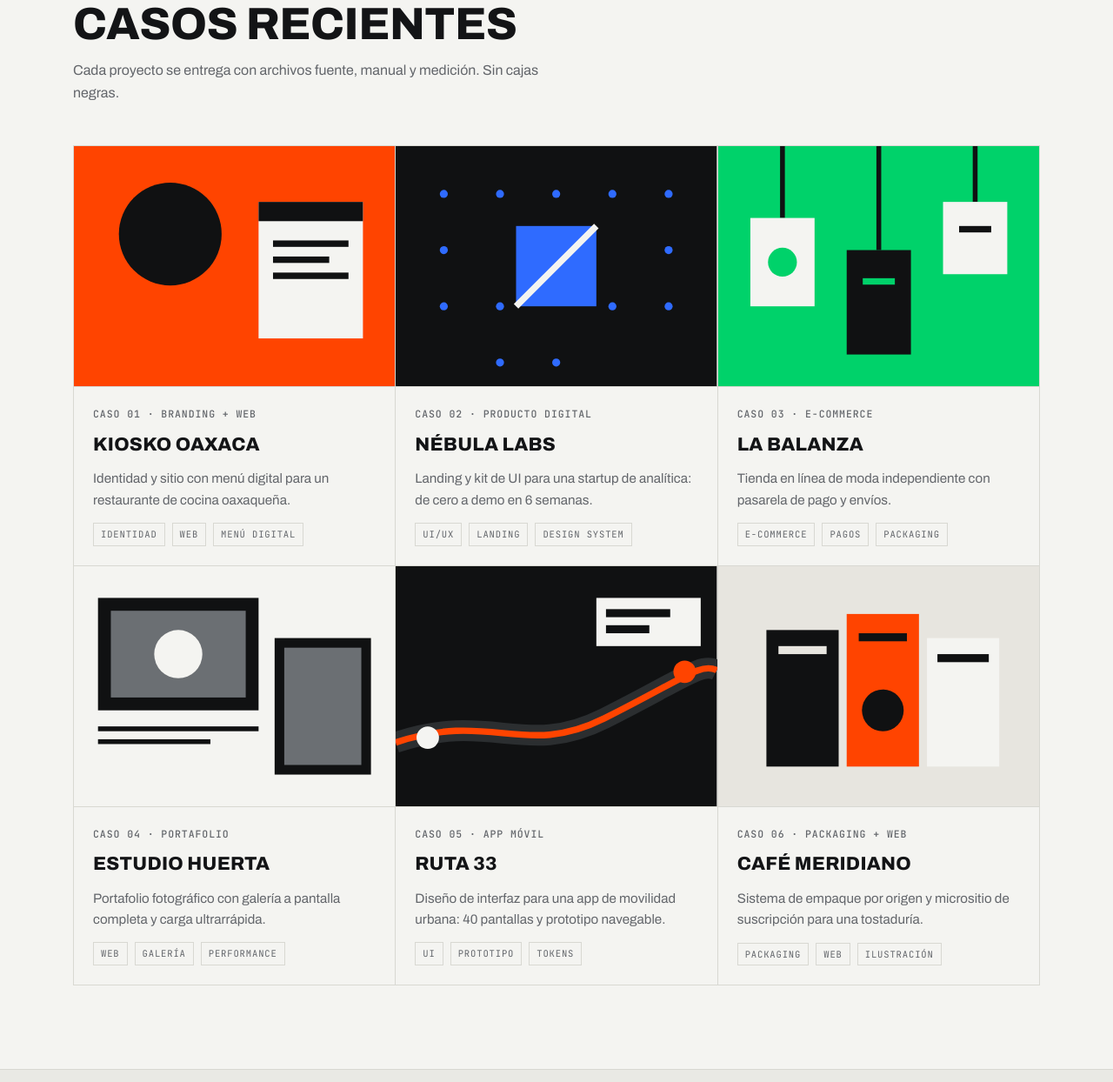
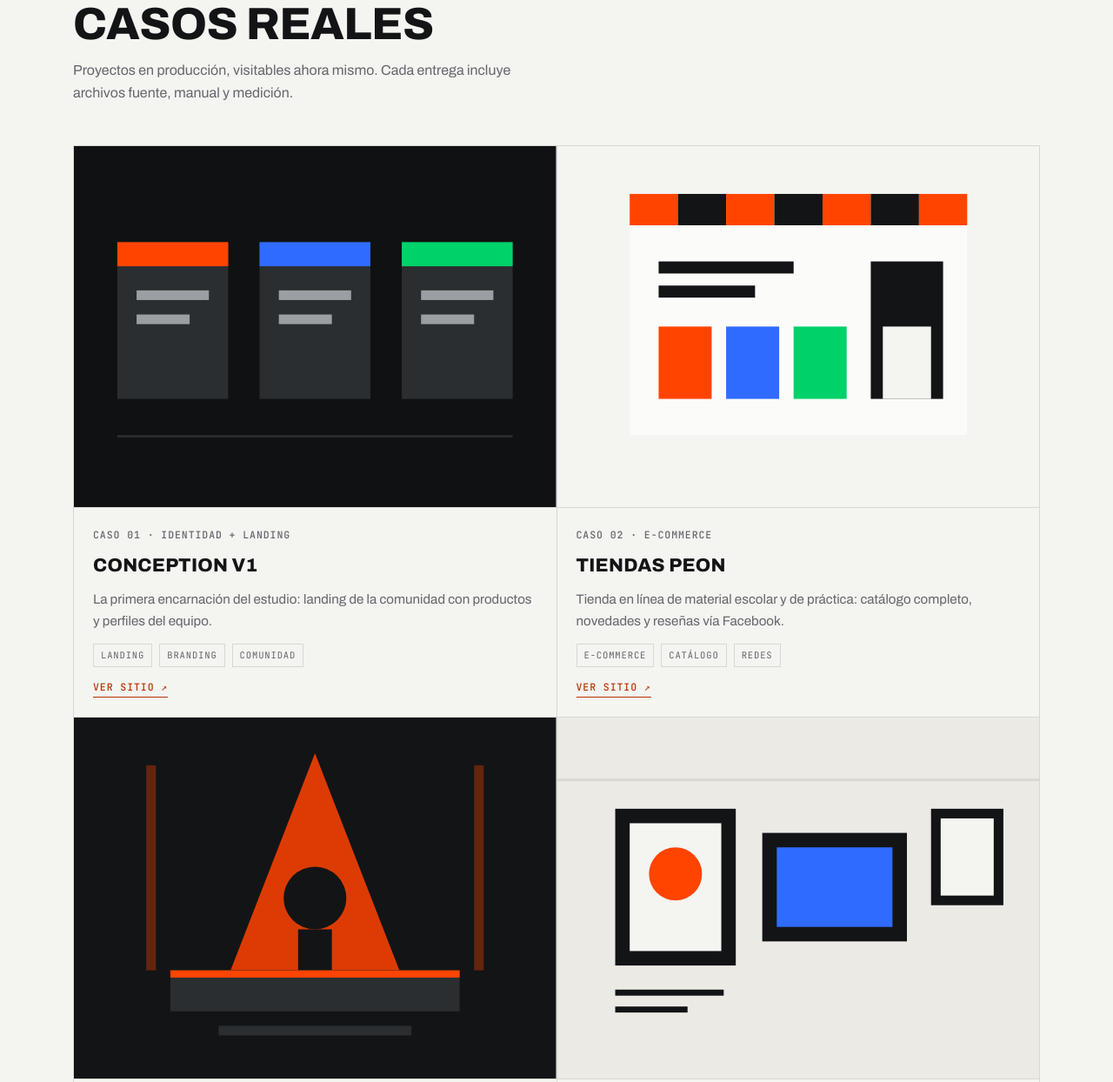
Before and after one commit to Lott-Campuzano/conception-reboot, a plain HTML site: page index.html in a window 1280 px wide. Shown: the part 1111-2355 px from the top of the page at 87% size. Drawn offline with Linux system fonts and the light colour scheme.

Commit message:
Trabajo: casos reales con sitio en vivo
- Conception v1, Tiendas Peon, Historias Vivas y Galería Campuzano
  sustituyen a los casos ficticios; cada tarjeta enlaza a su Vercel
- Viñetas SVG planas propias para cada proyecto
- Retícula de trabajo a 2×2 para cuatro fichas

```diff
--- a/index.html
+++ b/index.html
@@ -101,137 +101,118 @@
   <section id="trabajo" class="section shell">
     <header class="section-head">
       <p class="index">01 <span>/</span> trabajo</p>
-      <h2 class="display h2">Casos recientes</h2>
-      <p class="section-note">Cada proyecto se entrega con archivos fuente, manual y medición. Sin cajas negras.</p>
+      <h2 class="display h2">Casos reales</h2>
+      <p class="section-note">Proyectos en producción, visitables ahora mismo. Cada entrega incluye archivos fuente, manual y medición.</p>
     </header>
 
     <div class="work-grid">
-      <!-- cada tarjeta: viñeta SVG plana (sin fotos externas) + ficha -->
+      <!-- cada tarjeta: viñeta SVG plana (sin fotos externas) + ficha.
+           Todos los casos son proyectos reales en producción. -->
       <article class="case reveal">
-        <div class="case-art art-1" role="img" aria-label="Identidad de Kiosko Oaxaca: composición plana naranja con lámina y sol">
+        <div class="case-art art-1" role="img" aria-label="Conception v1: tres fichas de producto sobre fondo tinta">
           <svg viewBox="0 0 400 300" preserveAspectRatio="xMidYMid slice" aria-hidden="true">
-            <rect width="400" height="300" fill="#ff4400"/>
-            <circle cx="120" cy="110" r="64" fill="#101112"/>
-            <rect x="230" y="70" width="130" height="170" fill="#f4f4f1"/>
-            <rect x="230" y="70" width="130" height="24" fill="#101112"/>
-            <rect x="248" y="118" width="94" height="8" fill="#101112"/>
-            <rect x="248" y="138" width="70" height="8" fill="#101112"/>
-            <rect x="248" y="158" width="94" height="8" fill="#101112"/>
+            <rect width="400" height="300" fill="#101112"/>
+            <rect x="36" y="80" width="92" height="130" fill="#2b2e30"/>
+            <rect x="36" y="80" width="92" height="20" fill="#ff4400"/>
+            <rect x="154" y="80" width="92" height="130" fill="#2b2e30"/>
+            <rect x="154" y="80" width="92" height="20" fill="#2f6bff"/>
+            <rect x="272" y="80" width="92" height="130" fill="#2b2e30"/>
+            <rect x="272" y="80" width="92" height="20" fill="#00d26a"/>
+            <rect x="52" y="120" width="60" height="8" fill="#9b9ea2"/>
+            <rect x="52" y="140" width="44" height="8" fill="#9b9ea2"/>
+            <rect x="170" y="120" width="60" height="8" fill="#9b9ea2"/>
+            <rect x="170" y="140" width="44" height="8" fill="#9b9ea2"/>
+            <rect x="288" y="120" width="60" height="8" fill="#9b9ea2"/>
+            <rect x="288" y="140" width="44" height="8" fill="#9b9ea2"/>
+            <rect x="36" y="240" width="328" height="2" fill="#2b2e30"/>
           </svg>
         </div>
         <div class="case-meta">
-          <p class="mono-label">caso 01 · branding + web</p>
-          <h3>Kiosko Oaxaca</h3>
-          <p class="case-desc">Identidad y sitio con menú digital para un restaurante de cocina oaxaqueña.</p>
-          <p class="case-tags"><span>identidad</span><span>web</span><span>menú digital</span></p>
+          <p class="mono-label">caso 01 · identidad + landing</p>
+          <h3>Conception v1</h3>
+          <p class="case-desc">La primera encarnación del estudio: landing de la comunidad con productos y perfiles del equipo.</p>
+          <p class="case-tags"><span>landing</span><span>branding</span><span>comunidad</span></p>
+          <a class="case-link mono-label" href="https://conception-v1.vercel.app/" target="_blank" rel="noopener">ver sitio ↗</a>
         </div>
       </article>
 
       <article class="case reveal">
-        <div class="case-art art-2" role="img" aria-label="Landing de Nébula Labs: retícula de puntos azul eléctrico">
+        <div class="case-art art-2" role="img" aria-label="Tiendas Peon: fachada de tienda con toldo a rayas naranjas">
           <svg viewBox="0 0 400 300" preserveAspectRatio="xMidYMid slice" aria-hidden="true">
-            <rect width="400" height="300" fill="#101112"/>
-            <g fill="#2f6bff">
-              <circle cx="60" cy="60" r="5"/><circle cx="130" cy="60" r="5"/><circle cx="200" cy="60" r="5"/><circle cx="270" cy="60" r="5"/><circle cx="340" cy="60" r="5"/>
-              <circle cx="60" cy="130" r="5"/><circle cx="200" cy="130" r="5"/><circle cx="340" cy="130" r="5"/>
-              <circle cx="60" cy="200" r="5"/><circle cx="130" cy="200" r="5"/><circle cx="270" cy="200" r="5"/><circle cx="340" cy="200" r="5"/>
-              <circle cx="130" cy="270" r="5"/><circle cx="200" cy="270" r="5"/>
+            <rect width="400" height="300" fill="#f4f4f1"/>
+            <rect x="60" y="60" width="280" height="180" fill="#fbfbf9"/>
+            <g>
+              <rect x="60" y="40" width="40" height="26" fill="#ff4400"/>
+              <rect x="100" y="40" width="40" height="26" fill="#131416"/>
+              <rect x="140" y="40" width="40" height="26" fill="#ff4400"/>
+              <rect x="180" y="40" width="40" height="26" fill="#131416"/>
+              <rect x="220" y="40" width="40" height="26" fill="#ff4400"/>
+              <rect x="260" y="40" width="40" height="26" fill="#131416"/>
+              <rect x="300" y="40" width="40" height="26" fill="#ff4400"/>
             </g>
-            <rect x="150" y="100" width="100" height="100" fill="#2f6bff"/>
-            <path d="M150 200 L250 100" stroke="#f4f4f1" stroke-width="8"/>
+            <rect x="84" y="96" width="112" height="10" fill="#131416"/>
+            <rect x="84" y="116" width="80" height="10" fill="#131416"/>
+            <rect x="84" y="150" width="44" height="60" fill="#ff4400"/>
+            <rect x="140" y="150" width="44" height="60" fill="#2f6bff"/>
+            <rect x="196" y="150" width="44" height="60" fill="#00d26a"/>
+            <rect x="260" y="96" width="60" height="114" fill="#131416"/>
+            <rect x="270" y="150" width="40" height="60" fill="#f4f4f1"/>
           </svg>
         </div>
         <div class="case-meta">
-          <p class="mono-label">caso 02 · producto digital</p>
-          <h3>Nébula Labs</h3>
-          <p class="case-desc">Landing y kit de UI para una startup de analítica: de cero a demo en 6 semanas.</p>
-          <p class="case-tags"><span>ui/ux</span><span>landing</span><span>design system</span></p>
+          <p class="mono-label">caso 02 · e-commerce</p>
+          <h3>Tiendas Peon</h3>
+          <p class="case-desc">Tienda en línea de material escolar y de práctica: catálogo completo, novedades y reseñas vía Facebook.</p>
+          <p class="case-tags"><span>e-commerce</span><span>catálogo</span><span>redes</span></p>
+          <a class="case-link mono-label" href="https://tiendaspeon.vercel.app/" target="_blank" rel="noopener">ver sitio ↗</a>
         </div>
       </article>
 
       <article class="case reveal">
-        <div class="case-art art-3" role="img" aria-label="Tienda de La Balanza: composición verde con etiquetas colgadas">
+        <div class="case-art art-3" role="img" aria-label="Historias Vivas: foro teatral con reflector y silueta en escena">
           <svg viewBox="0 0 400 300" preserveAspectRatio="xMidYMid slice" aria-hidden="true">
-            <rect width="400" height="300" fill="#00d26a"/>
-            <line x1="80" y1="0" x2="80" y2="90" stroke="#101112" stroke-width="6"/>
-            <line x1="200" y1="0" x2="200" y2="130" stroke="#101112" stroke-width="6"/>
-            <line x1="320" y1="0" x2="320" y2="70" stroke="#101112" stroke-width="6"/>
-            <rect x="40" y="90" width="80" height="110" fill="#f4f4f1"/>
-            <rect x="160" y="130" width="80" height="130" fill="#101112"/>
-            <rect x="280" y="70" width="80" height="90" fill="#f4f4f1"/>
-            <circle cx="80" cy="145" r="18" fill="#00d26a"/>
-            <rect x="180" y="165" width="40" height="8" fill="#00d26a"/>
-            <rect x="300" y="100" width="40" height="8" fill="#101112"/>
+            <rect width="400" height="300" fill="#131416"/>
+            <path d="M200 30 L130 210 L270 210 Z" fill="#ff4400" opacity="0.85"/>
+            <circle cx="200" cy="150" r="26" fill="#131416"/>
+            <rect x="186" y="176" width="28" height="52" fill="#131416"/>
+            <rect x="80" y="210" width="240" height="34" fill="#2b2e30"/>
+            <rect x="80" y="210" width="240" height="6" fill="#ff4400"/>
+            <rect x="120" y="256" width="160" height="8" fill="#2b2e30"/>
+            <rect x="60" y="40" width="8" height="170" fill="#ff4400" opacity="0.35"/>
+            <rect x="332" y="40" width="8" height="170" fill="#ff4400" opacity="0.35"/>
           </svg>
         </div>
         <div class="case-meta">
-          <p class="mono-label">caso 03 · e-commerce</p>
-          <h3>La Balanza</h3>
-          <p class="case-desc">Tienda en línea de moda independiente con pasarela de pago y envíos.</p>
-          <p class="case-tags"><span>e-commerce</span><span>pagos</span><span>packaging</span></p>
+          <p class="mono-label">caso 03 · sitio cultural</p>
+          <h3>Historias Vivas</h3>
+          <p class="case-desc">Sitio de una compañía de teatro independiente en Tenancingo: temporada, repertorio y boletos.</p>
+          <p class="case-tags"><span>web</span><span>cultura</span><span>contenido</span></p>
+          <a class="case-link mono-label" href="https://historias-vivas.vercel.app/" target="_blank" rel="noopener">ver sitio ↗</a>
         </div>
       </article>
 
       <article class="case reveal">
-        <div class="case-art art-4" role="img" aria-label="Portafolio de Estudio Huerta: encuadres en blanco y negro">
+        <div class="case-art art-4" role="img" aria-label="Galería Campuzano: muro blanco con marcos colgados">
           <svg viewBox="0 0 400 300" preserveAspectRatio="xMidYMid slice" aria-hidden="true">
-            <rect width="400" height="300" fill="#f4f4f1"/>
-            <rect x="30" y="40" width="200" height="140" fill="#101112"/>
-            <rect x="46" y="56" width="168" height="108" fill="#6b6f73"/>
-            <circle cx="130" cy="110" r="30" fill="#f4f4f1"/>
-            <rect x="250" y="90" width="120" height="170" fill="#101112"/>
-            <rect x="262" y="102" width="96" height="146" fill="#6b6f73"/>
-            <rect x="30" y="200" width="200" height="6" fill="#101112"/>
-            <rect x="30" y="216" width="140" height="6" fill="#101112"/>
+            <rect width="400" height="300" fill="#eceae5"/>
+            <line x1="0" y1="52" x2="400" y2="52" stroke="#d8d8d2" stroke-width="2"/>
+            <rect x="48" y="76" width="100" height="130" fill="#131416"/>
+            <rect x="60" y="88" width="76" height="106" fill="#f4f4f1"/>
+            <circle cx="98" cy="130" r="22" fill="#ff4400"/>
+            <rect x="170" y="96" width="120" height="90" fill="#131416"/>
+            <rect x="182" y="108" width="96" height="66" fill="#2f6bff"/>
+            <rect x="310" y="76" width="60" height="80" fill="#131416"/>
+            <rect x="318" y="84" width="44" height="64" fill="#f4f4f1"/>
+            <rect x="48" y="226" width="90" height="5" fill="#131416"/>
+            <rect x="48" y="240" width="60" height="5" fill="#131416"/>
           </svg>
         </div>
         <div class="case-meta">
-          <p class="mono-label">caso 04 · portafolio</p>
-          <h3>Estudio Huerta</h3>
-          <p class="case-desc">Portafolio fotográfico con galería a pantalla completa y carga ultrarrápida.</p>
-          <p class="case-tags"><span>web</span><span>galería</span><span>performance</span></p>
-        </div>
-      </article>
-
-      <article class="case reveal">
-        <div class="case-art art-5" role="img" aria-label="Interfaz de Ruta 33: mapa estilizado con trayecto azul">
-          <svg viewBox="0 0 400 300" preserveAspectRatio="xMidYMid slice" aria-hidden="true">
-            <rect width="400" height="300" fill="#101112"/>
-            <path d="M0 220 C 120 180 160 240 260 190 S 380 120 400 130" stroke="#2b2e30" stroke-width="26" fill="none"/>
-            <path d="M0 220 C 120 180 160 240 260 190 S 380 120 400 130" stroke="#ff4400" stroke-width="8" fill="none"/>
-            <circle cx="40" cy="214" r="14" fill="#f4f4f1"/>
-            <circle cx="360" cy="132" r="14" fill="#ff4400"/>
-            <rect x="250" y="40" width="130" height="60" fill="#f4f4f1"/>
-            <rect x="262" y="54" width="80" height="10" fill="#101112"/>
-            <rect x="262" y="74" width="54" height="10" fill="#101112"/>
-          </svg>
-        </div>
-        <div class="case-meta">
-          <p class="mono-label">caso 05 · app móvil</p>
-          <h3>Ruta 33</h3>
-          <p class="case-desc">Diseño de interfaz para una app de movilidad urbana: 40 pantallas y prototipo navegable.</p>
-          <p class="case-tags"><span>ui</span><span>prototipo</span><span>tokens</span></p>
-        </div>
-      </article>
-
-      <article class="case reveal">
-        <div class="case-art art-6" role="img" aria-label="Packaging de Café Meridiano: bolsas planas en tres tonos">
-          <svg viewBox="0 0 400 300" preserveAspectRatio="xMidYMid slice" aria-hidden="true">
-            <rect width="400" height="300" fill="#e7e5df"/>
-            <rect x="60" y="80" width="90" height="170" fill="#101112"/>
-            <rect x="75" y="100" width="60" height="10" fill="#e7e5df"/>
-            <rect x="160" y="60" width="90" height="190" fill="#ff4400"/>
-            <rect x="175" y="84" width="60" height="10" fill="#101112"/>
-            <circle cx="205" cy="180" r="26" fill="#101112"/>
-            <rect x="260" y="90" width="90" height="160" fill="#f4f4f1"/>
-            <rect x="273" y="110" width="64" height="10" fill="#101112"/>
-          </svg>
-        </div>
-        <div class="case-meta">
-          <p class="mono-label">caso 06 · packaging + web</p>
-          <h3>Café Meridiano</h3>
-          <p class="case-desc">Sistema de empaque por origen y micrositio de suscripción para una tostaduría.</p>
-          <p class="case-tags"><span>packaging</span><span>web</span><span>ilustración</span></p>
+          <p class="mono-label">caso 04 · galería digital</p>
+          <h3>Galería Campuzano</h3>
+          <p class="case-desc">Galería de arte estática: archivo personal con 30 obras, selección que cambia en cada visita y visor a pantalla completa.</p>
+          <p class="case-tags"><span>galería</span><span>js puro</span><span>archivo</span></p>
+          <a class="case-link mono-label" href="https://galeria-campuzano.vercel.app/" target="_blank" rel="noopener">ver sitio ↗</a>
         </div>
       </article>
     </div>
--- a/styles.css
+++ b/styles.css
@@ -252,7 +252,7 @@ a { color: inherit; }
 
 /* ---------- trabajo: retícula plana de casos ---------- */
 .work-grid {
-  display: grid; grid-template-columns: repeat(3, 1fr);
+  display: grid; grid-template-columns: repeat(2, 1fr);
   gap: 1px; background: var(--border); border: 1px solid var(--border);
 }
 .case { background: var(--bg); transition: background .2s ease; }
@@ -272,6 +272,13 @@ a { color: inherit; }
   letter-spacing: 0.08em; color: var(--muted);
   border: 1px solid var(--border); padding: 4px 8px;
 }
+/* enlace al sitio en vivo del caso */
+.case-link {
+  display: inline-block; margin-top: 14px;
+  color: var(--accent-text); text-decoration: none;
+  border-bottom: 1px solid var(--accent-text); padding-bottom: 2px;
+}
+.case-link:hover { color: var(--text); border-color: var(--text); }
 
 /* ---------- servicios: fichas con spec, estilo frame.work ---------- */
 .srv-grid {
```
